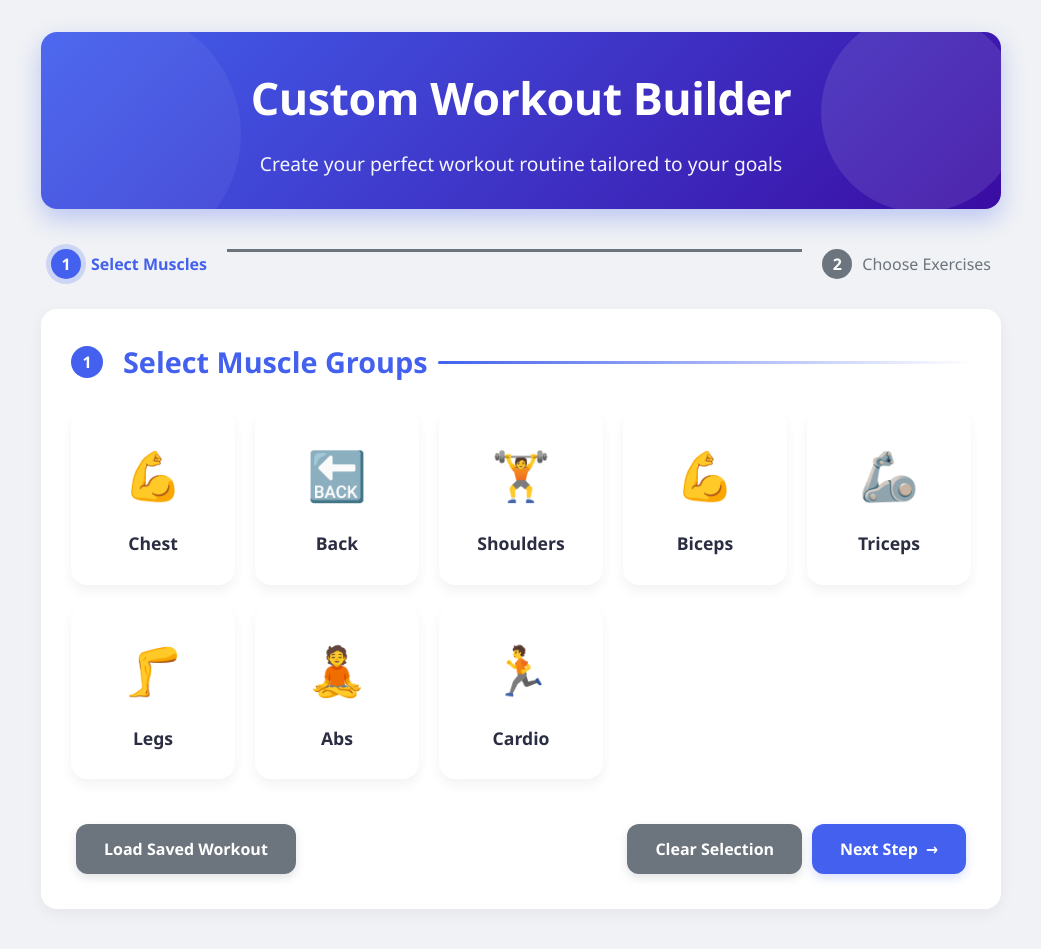
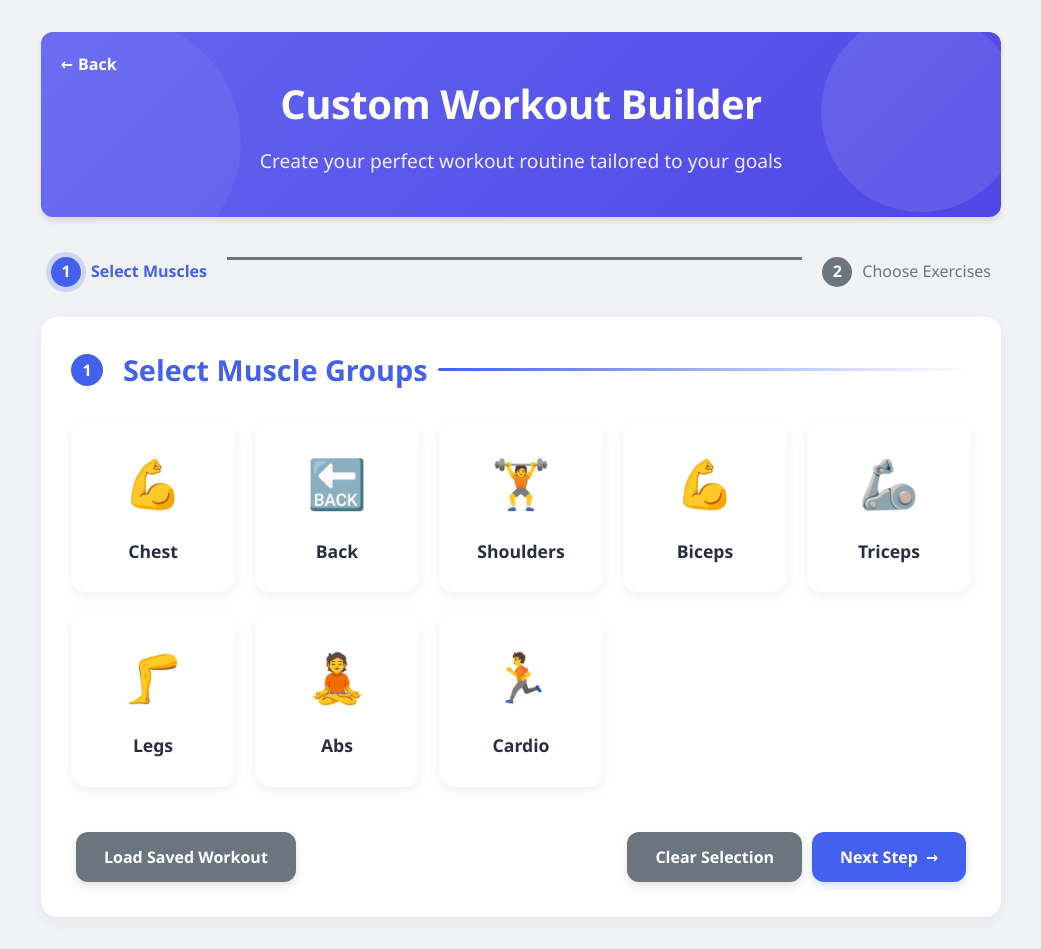
Before and after one commit to SahilAGowda/smart-flex, a plain HTML site: page startworkout.html in a window 1280 px wide. Shown: the whole page, without its empty margins (119-1160 px from the left). Drawn offline with Linux system fonts and the light colour scheme.

Commit message:
bug fixed

```diff
--- a/startworkout.html
+++ b/startworkout.html
@@ -586,14 +586,80 @@
                 font-size: 0.95rem;
             }
         }
+        header {
+            background: linear-gradient(135deg, #6366F1 0%, #4F46E5 100%);
+            color: white;
+            padding: 40px 20px;
+            text-align: center;
+            border-radius: 12px;
+            box-shadow: 0 4px 6px rgba(0, 0, 0, 0.1);
+            position: relative;
+        }
+
+        h1 {
+            font-size: 2.5rem;
+            margin-bottom: 10px;
+            font-weight: 700;
+        }
+
+        .subtitle {
+            font-size: 1.2rem;
+            opacity: 0.9;
+        }
+
+        .back-link-1{
+            position: absolute;
+            top: 20px;
+            left: 20px;
+            color: white;
+            text-decoration: none;
+            font-weight: 600;
+            font-size: 1rem;
+            display: flex;
+            align-items: center;
+            transition: all 0.3s ease;
+            z-index: 1000;
+        }
+
+        .back-link-1:hover {
+            opacity: 0.8;
+            transform: translateX(-3px);
+        }
+
+        .back-link-1 span {
+            margin-left: 5px;
+        }
+
+        /* Main content area */
+        .main-content {
+            margin-top: 30px;
+            background-color: white;
+            border-radius: 12px;
+            padding: 30px;
+            box-shadow: 0 2px 4px rgba(0, 0, 0, 0.05);
+        }
+
+        /* Responsive adjustments */
+        @media (max-width: 768px) {
+            h1 {
+                font-size: 2rem;
+            }
+
+            .subtitle {
+                font-size: 1rem;
+            }
+        }
     </style>
 </head>
 <body>
-    <div class="container">
-        <header>
-            <h1>Custom Workout Builder</h1>
-            <p class="subtitle">Create your perfect workout routine tailored to your goals</p>
-        </header>
+        <div class="container">
+            <header>
+                <a href="dashboard.html" class="back-link-1">
+                    ← <span> Back</span>
+                </a>
+                <h1>Custom Workout Builder</h1>
+                <p class="subtitle">Create your perfect workout routine tailored to your goals</p>
+            </header>
 
         <div class="progress-steps">
             <div class="step active">
@@ -1378,6 +1444,8 @@ generateExerciseList = function() {
     originalGenerateExerciseList();
     addExerciseFilter();
 };
+
+
 </script>
 </body>
 </html>
```
Also changed, not shown: dashboard.html (+2 -2 lines).
